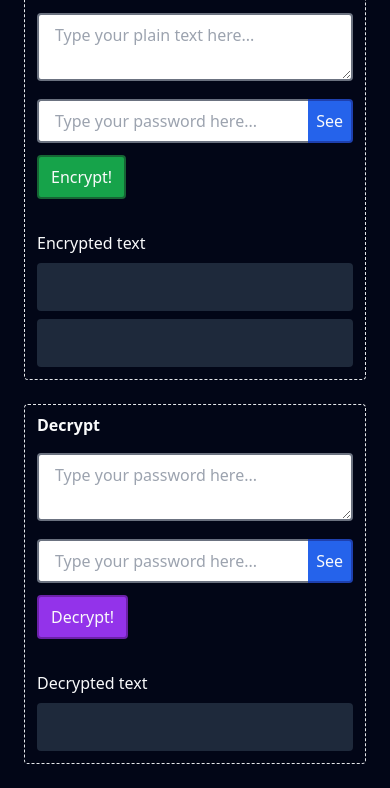
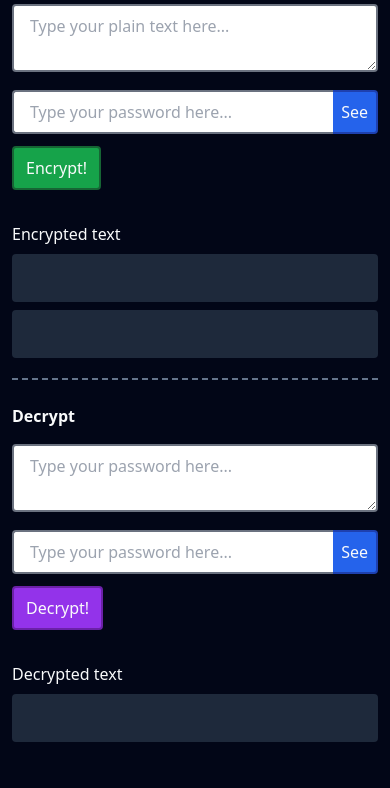
Before and after one commit to davidcostadev/hold-my-secret, a website built with Parcel: page src/index.html in a window 390 px wide. Shown: the part 100-888 px from the top of the page. After the commit the page ends 858 px from the top, so only its background shows below. Built offline with nearby package versions, Linux system fonts and the light colour scheme.

Commit message:
Responsive

```diff
--- a/src/index.html
+++ b/src/index.html
@@ -24,9 +24,11 @@
     </script>
   </head>
   <body class="bg-slate-950 text-gray-50">
-    <div class="m-auto max-w-4xl px-6 pt-4">
+    <div class="m-auto max-w-4xl px-3 sm:px-6 py-4">
       <h1 class="mb-4 text-2xl font-bold">Hold my secret!</h1>
-      <div class="mb-6 rounded border border-dashed px-3 pb-3 pt-2">
+      <div
+        class="mb-6 sm:rounded sm:border sm:border-dashed sm:px-3 sm:pb-3 sm:pt-2 border-b-2 pb-5 border-dashed border-slate-500"
+      >
         <h3 class="text-1xl mb-4 font-bold">Encrypt</h3>
         <div class="flex flex-col sm:flex-row space-y-8 sm:space-y-0 sm:space-x-4">
           <form name="encrypt" class="basis-1/2 space-y-3">
@@ -79,7 +81,7 @@
         </div>
       </div>
 
-      <div class="mb-6 rounded border border-dashed px-3 pb-3 pt-2">
+      <div class="sm:rounded sm:border sm:border-dashed sm:px-3 sm:pb-3 sm:pt-2 border-slate-500">
         <h3 class="text-1xl mb-4 font-bold">Decrypt</h3>
         <div class="flex flex-col sm:flex-row space-y-8 sm:space-y-0 sm:space-x-4">
           <form name="decrypt" class="basis-1/2 space-y-3">
```
